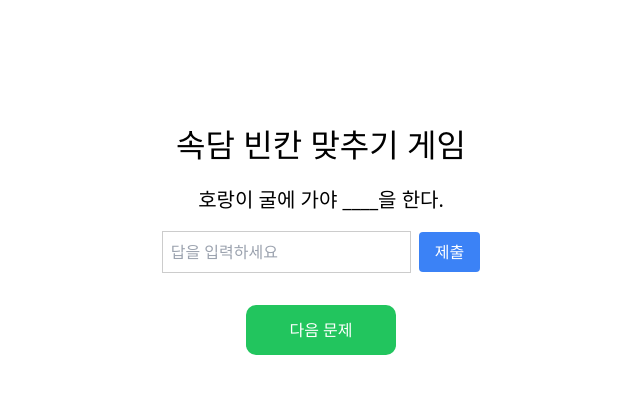
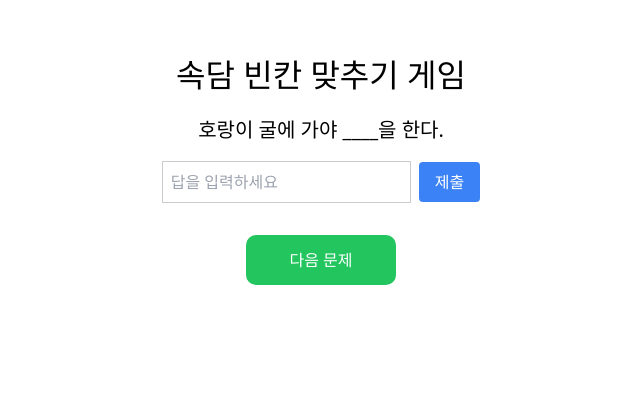
Before and after one commit to siniseong/Fill-a-Blank, a Next.js app: page /components/game in a window 1280 px wide. Shown: the part 162-556 px from the top of the page, without its empty margins (319-959 px from the left). Built offline with nearby package versions, Linux system fonts and the light colour scheme; no server answers.

Commit message:
🐛 넘어가기 버튼을 누르면 다음 문제로 넘어가기 기능 추가

```diff
--- a/src/app/components/game/game.css
+++ b/src/app/components/game/game.css
@@ -12,6 +12,7 @@ html, body {
     justify-content: center;
     height: 100vh;
     box-sizing: border-box;
+    margin-top: -70px;
 }
 
 
--- a/src/app/components/game/page.js
+++ b/src/app/components/game/page.js
@@ -95,7 +95,7 @@ export default function Game() {
                 <p className="popup-title">아쉽게도 문제를 틀렸어요.</p>
                 <p>다시 문제를 풀면 동일한 점수의 포인트를 받을 수 있어요.</p>
                 <div className="popup-buttons">
-                  <button onClick={closePopup} className="close-button">
+                  <button onClick={handleNext} className="close-button">
                     넘어가기
                   </button>
                   <button onClick={closePopup} className="close-button2">
```
